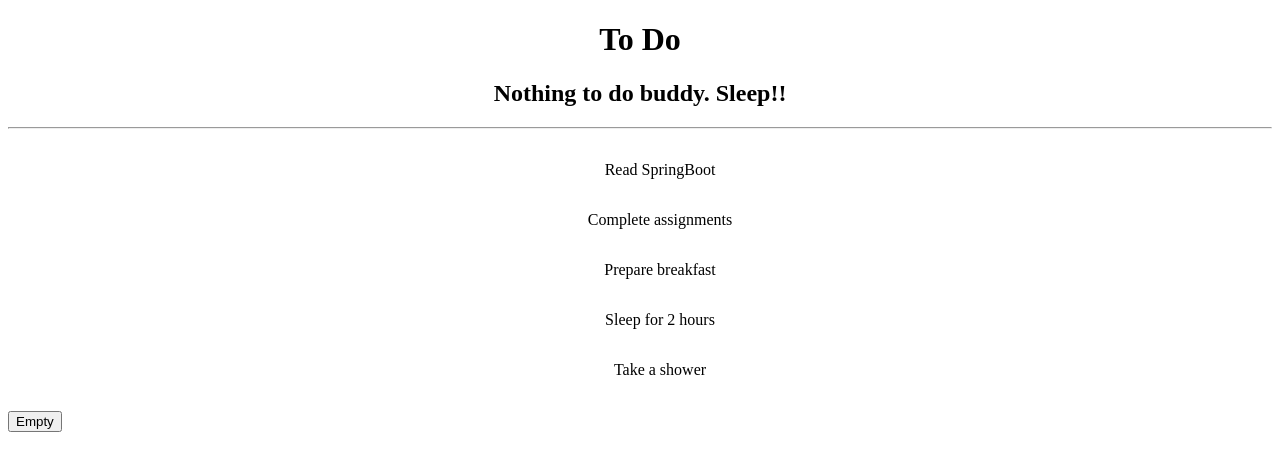
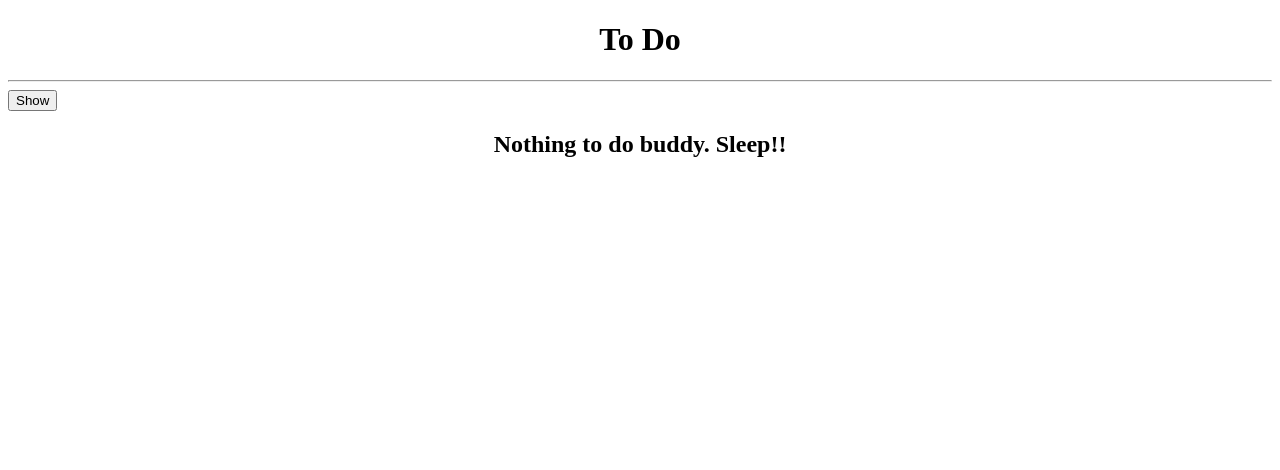
Before and after one commit to Rajashree-85/Todo-App, a React (Create React App) app: page / in a window 1280 px wide. Shown: the top 470 px of the page. Built offline with nearby package versions, Linux system fonts and the light colour scheme.

Commit message:
vanishing data when clicked empty

```diff
--- a/src/App.js
+++ b/src/App.js
@@ -3,31 +3,36 @@ import Header from "./Header/Header.js";
 import Count from "./Count/Count.js";
 import SubHeader from "./Header/SubHeader/SubHeader.js";
 import { useState } from "react";
+import { setTextRange } from "typescript";
 
  export default function App() {
-  const countList=[
+  let [countList,setcountList]=useState([
     { id: 0, value: "Read SpringBoot" },
     { id: 1, value: "Complete assignments" },
     { id: 2, value: "Prepare breakfast" },
     { id: 3, value: "Sleep for 2 hours" },
     {id : 4, value: "Take a shower"}
-  ];
+  ]);
 
-    const listItems = countList.map((num) => (
+  const [TextHidden,setTextHidden]=useState(true);
+  const onClick=()=>setTextHidden(!TextHidden);
+
+
+   let listItems = countList.map((num) => (
       <li key={num.id}>
         <p>{num.value}</p>
       </li>
     ));
 
       return (
+
       <div className="App">
         <Header />
-        <SubHeader />
 
         <hr />
-      <ul>{listItems}</ul>
 
-      <button >Empty</button>
+      <button onClick={onClick} id="button" >{TextHidden?'Show':'Empty'}</button>
+      {!TextHidden?<ul>{listItems}</ul>:<SubHeader />}
 
       </div>
     );
--- a/src/style.css
+++ b/src/style.css
@@ -13,7 +13,7 @@
     justify-content:center;
   }
 
-
-.isDone {
-  text-decoration: line-through;
+#button{
+  display : grid;
+  text-align: center;
 }
```
